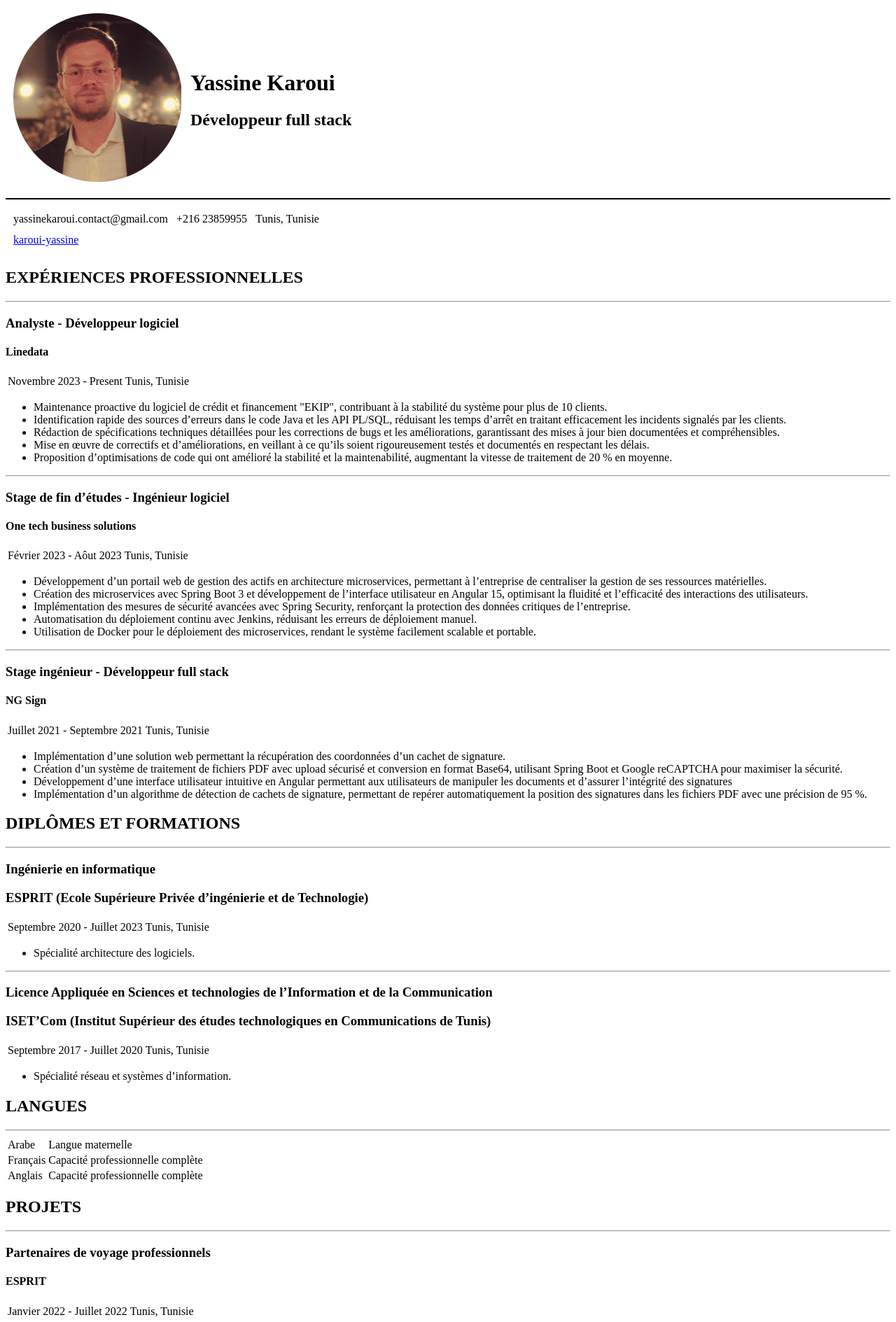
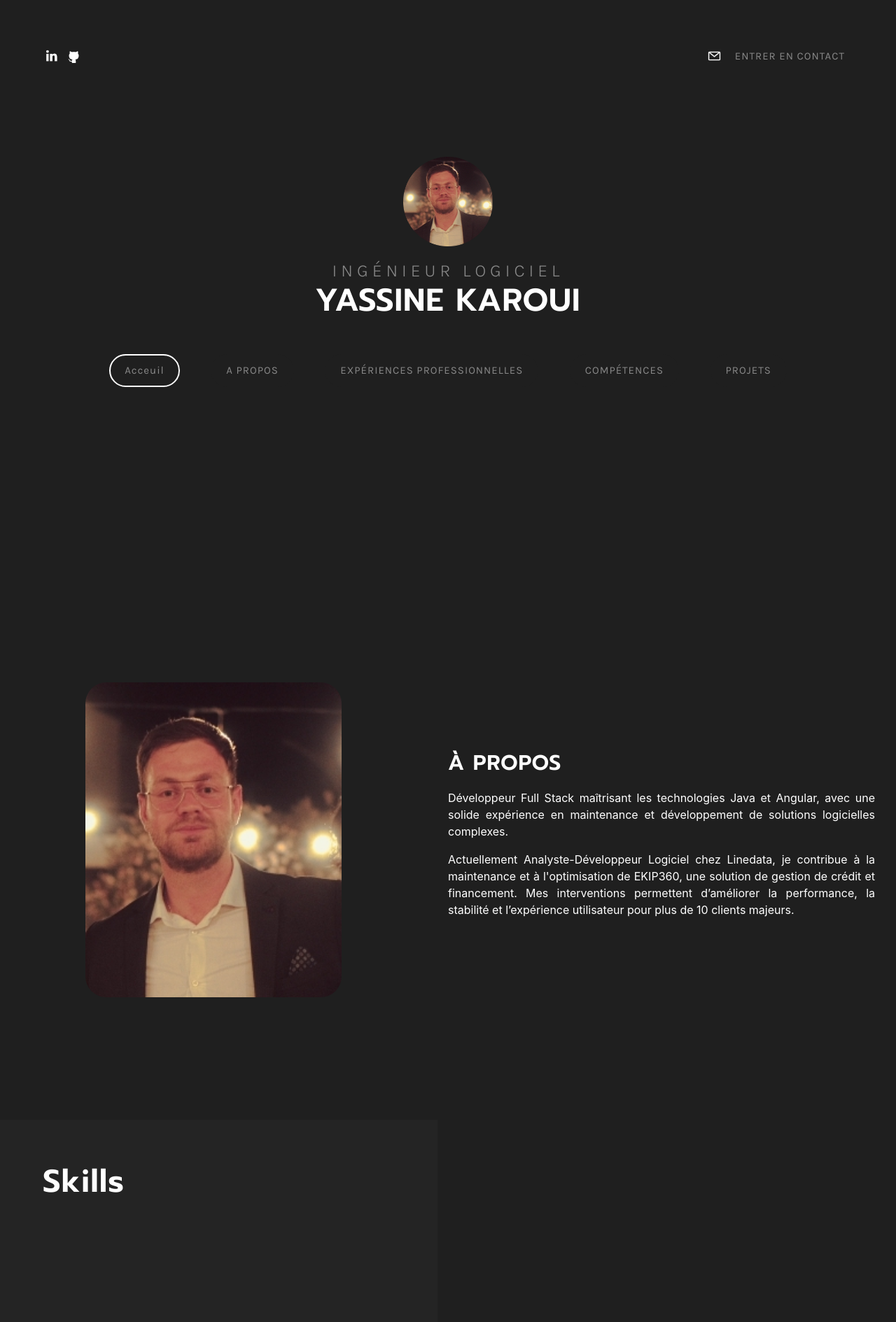
Before and after one commit to Yassinekarouicontact/CV, a plain HTML site: page index.html in a window 1280 px wide. Shown: the top 1889 px of the page at 70% size. Drawn offline with nearby package versions, Linux system fonts and the light colour scheme.

Commit message:
Version 0

```diff
--- /dev/null
+++ b/css/styles.css
@@ -0,0 +1,83 @@
+/*TAG SELECTORS*/
+body {
+  background-color: #1f1f1f;
+  height: 100%;
+  width: 100%;
+  margin: 0;
+  padding: 0;
+  border: 0;
+  text-align: center;
+}
+
+h1 {
+  font-family: 'Prompt';
+  letter-spacing: 1px;
+  font-weight: 600;
+  margin: 0;
+  margin-bottom: 20px;
+  font-size: 45px;
+  color: #ffffff;
+}
+
+h2 {
+  font-family: 'Karla';
+  letter-spacing: 6px;
+  font-weight: 300;
+  margin: 0;
+  margin-top: 20px;
+  font-size: 25px;
+  color: #898989;
+}
+.pe {
+  display: inline;
+  margin: 30px 20px;
+  font-family: 'Karla';
+  letter-spacing: 1px;
+  font-size: 15px;
+  color: #898989;
+  background-color: #1f1f1f; /* Couleur de fond */
+}
+.custom-btn {
+  border: 2px solid transparent; /* Pas de bordure visible par défaut */
+  border-radius: 50px; /* Bordure arrondie */
+  padding: 10px 20px;
+  cursor: pointer;
+}
+
+/* Bordure active */
+.custom-btn.active {
+  border-color: white; /* La bordure est visible uniquement sur le bouton actif */
+}
+
+/* Ajout de la bordure sur le bouton survolé */
+.custom-btn:hover {
+  border-color: white; /* Affiche la bordure sur le bouton survolé */
+  color: white;
+}
+
+/* Supprime la bordure des autres boutons */
+.custom-btn:hover ~ .custom-btn.active {
+  border-color: transparent; /* Désactive la bordure de l'ancien bouton actif */
+}
+/*CLASS SELECTORS*/
+.page {
+  width: 100%;
+  height: 100vh;
+}
+
+.ent_cont {
+  display: inline-block;
+  font-family: 'Karla';
+  letter-spacing: 1px;
+  font-size: 15px;
+  margin-left: 0.5%;
+  margin-bottom: 0;
+  color: #898989;
+}
+.ent_cont:hover {
+  color: white;
+}
+/*colors:  #Noir_292929 #Gris_ghamak_4D4D4D #Gris_fetag_898989 #Blanc_FFFFFF*/
+/*font: Prompt:Semi_bold Karla:Light*/
+
+/*******************************/
--- a/index.html
+++ b/index.html
@@ -2,269 +2,138 @@
 <html lang="en">
   <head>
     <meta charset="UTF-8" />
+    <meta name="viewport" content="width=device-width, initial-scale=1.0" />
+    <meta name="author" content="Yassine Karoui" />
     <title>Yassine's Personal Site</title>
+    <meta
+      name="description"
+      content="Développeur Full Stack maîtrisant les technologies Java et Angular, avec une solide expérience en maintenance et développement de solutions logicielles complexes.
+    Actuellement Analyste-Développeur Logiciel chez Linedata, je contribue à la maintenance et à l'optimisation de EKIP360, une solution de gestion de crédit et financement. Mes interventions permettent d’améliorer la performance, la stabilité et l’expérience utilisateur pour plus de 10 clients majeurs."
+    />
+    <link rel="icon" href="images/yassine_image.png" />
+
+    <link
+      rel="stylesheet"
+      href="https://cdn.jsdelivr.net/npm/bootstrap@4.3.1/dist/css/bootstrap.min.css"
+      integrity="sha384-ggOyR0iXCbMQv3Xipma34MD+dH/1fQ784/j6cY/iJTQUOhcWr7x9JvoRxT2MZw1T"
+      crossorigin="anonymous"
+    />
+    <script
+      src="https://code.jquery.com/jquery-3.3.1.slim.min.js"
+      integrity="sha384-q8i/X+965DzO0rT7abK41JStQIAqVgRVzpbzo5smXKp4YfRvH+8abtTE1Pi6jizo"
+      crossorigin="anonymous"
+    ></script>
+    <script
+      src="https://cdn.jsdelivr.net/npm/popper.js@1.14.7/dist/umd/popper.min.js"
+      integrity="sha384-UO2eT0CpHqdSJQ6hJty5KVphtPhzWj9WO1clHTMGa3JDZwrnQq4sF86dIHNDz0W1"
+      crossorigin="anonymous"
+    ></script>
+    <script
+      src="https://cdn.jsdelivr.net/npm/bootstrap@4.3.1/dist/js/bootstrap.min.js"
+      integrity="sha384-JjSmVgyd0p3pXB1rRibZUAYoIIy6OrQ6VrjIEaFf/nJGzIxFDsf4x0xIM+B07jRM"
+      crossorigin="anonymous"
+    ></script>
+
+    <link rel="preconnect" href="https://fonts.googleapis.com" />
+    <link rel="preconnect" href="https://fonts.gstatic.com" crossorigin />
+    <link
+      href="https://fonts.googleapis.com/css2?family=Karla:ital,wght@0,200..800;1,200..800&family=Prompt:ital,wght@0,100;0,200;0,300;0,400;0,500;0,600;0,700;0,800;0,900;1,100;1,200;1,300;1,400;1,500;1,600;1,700;1,800;1,900&display=swap"
+      rel="stylesheet"
+    />
+    <link rel="stylesheet" href="css/styles.css" />
   </head>
   <body>
-    <table cellspacing="10">
-      <tr>
-        <td>
-          <img src="images/yassine_image.png" alt="yassine_karoui_image" />
-        </td>
-        <td>
-          <h1>Yassine Karoui</h1>
-          <h2>Développeur full stack</h2>
-        </td>
-      </tr>
-    </table>
-    <hr size="2" color="black" />
-    <table cellspacing="10">
-      <tr>
-        <td>yassinekaroui.contact@gmail.com</td>
-        <td>+216 23859955</td>
-        <td>Tunis, Tunisie</td>
-      </tr>
-      <tr>
-        <td>
-          <a href="https://www.linkedin.com/in/karoui-yassine/"
-            >karoui-yassine</a
-          >
-        </td>
-      </tr>
-    </table>
-
-    <h2>EXPÉRIENCES PROFESSIONNELLES</h2>
-    <hr />
-    <h3>Analyste - Développeur logiciel</h3>
-    <h4>Linedata</h4>
-    <table>
-      <tr>
-        <td>Novembre 2023 - Present</td>
-        <td>Tunis, Tunisie</td>
-      </tr>
-    </table>
-    <ul>
-      <li>
-        Maintenance proactive du logiciel de crédit et financement "EKIP",
-        contribuant à la stabilité du système pour plus de 10 clients.
-      </li>
-      <li>
-        Identification rapide des sources d’erreurs dans le code Java et les API
-        PL/SQL, réduisant les temps d’arrêt en traitant efficacement les
-        incidents signalés par les clients.
-      </li>
-      <li>
-        Rédaction de spécifications techniques détaillées pour les corrections
-        de bugs et les améliorations, garantissant des mises à jour bien
-        documentées et compréhensibles.
-      </li>
-      <li>
-        Mise en œuvre de correctifs et d’améliorations, en veillant à ce qu’ils
-        soient rigoureusement testés et documentés en respectant les délais.
-      </li>
-      <li>
-        Proposition d’optimisations de code qui ont amélioré la stabilité et la
-        maintenabilité, augmentant la vitesse de traitement de 20 % en moyenne.
-      </li>
-    </ul>
-    <hr />
-    <h3>Stage de fin d’études - Ingénieur logiciel</h3>
-    <h4>One tech business solutions</h4>
-    <table>
-      <tr>
-        <td>Février 2023 - Aôut 2023</td>
-        <td>Tunis, Tunisie</td>
-      </tr>
-    </table>
-    <ul>
-      <li>
-        Développement d’un portail web de gestion des actifs en architecture
-        microservices, permettant à l’entreprise de centraliser la gestion de
-        ses ressources matérielles.
-      </li>
-      <li>
-        Création des microservices avec Spring Boot 3 et développement de
-        l’interface utilisateur en Angular 15, optimisant la fluidité et
-        l’efficacité des interactions des utilisateurs.
-      </li>
-      <li>
-        Implémentation des mesures de sécurité avancées avec Spring Security,
-        renforçant la protection des données critiques de l’entreprise.
-      </li>
-      <li>
-        Automatisation du déploiement continu avec Jenkins, réduisant les
-        erreurs de déploiement manuel.
-      </li>
-      <li>
-        Utilisation de Docker pour le déploiement des microservices, rendant le
-        système facilement scalable et portable.
-      </li>
-    </ul>
-    <hr />
-    <h3>Stage ingénieur - Développeur full stack</h3>
-    <h4>NG Sign</h4>
-    <table>
-      <tr>
-        <td>Juillet 2021 - Septembre 2021</td>
-        <td>Tunis, Tunisie</td>
-      </tr>
-    </table>
-    <ul>
-      <li>
-        Implémentation d’une solution web permettant la récupération des
-        coordonnées d’un cachet de signature.
-      </li>
-      <li>
-        Création d’un système de traitement de fichiers PDF avec upload sécurisé
-        et conversion en format Base64, utilisant Spring Boot et Google
-        reCAPTCHA pour maximiser la sécurité.
-      </li>
-      <li>
-        Développement d’une interface utilisateur intuitive en Angular
-        permettant aux utilisateurs de manipuler les documents et d’assurer
-        l’intégrité des signatures
-      </li>
-      <li>
-        Implémentation d’un algorithme de détection de cachets de signature,
-        permettant de repérer automatiquement la position des signatures dans
-        les fichiers PDF avec une précision de 95 %.
-      </li>
-    </ul>
-    <h2>DIPLÔMES ET FORMATIONS</h2>
-    <hr />
-    <h3>Ingénierie en informatique</h3>
-    <h3>ESPRIT (Ecole Supérieure Privée d’ingénierie et de Technologie)</h3>
-    <table>
-      <tr>
-        <td>Septembre 2020 - Juillet 2023</td>
-        <td>Tunis, Tunisie</td>
-      </tr>
-    </table>
-    <ul>
-      <li>Spécialité architecture des logiciels.</li>
-    </ul>
-    <hr />
-    <h3>
-      Licence Appliquée en Sciences et technologies de l’Information et de la
-      Communication
-    </h3>
-    <h3>
-      ISET’Com (Institut Supérieur des études technologiques en Communications
-      de Tunis)
-    </h3>
-    <table>
-      <tr>
-        <td>Septembre 2017 - Juillet 2020</td>
-        <td>Tunis, Tunisie</td>
-      </tr>
-    </table>
-    <ul>
-      <li>Spécialité réseau et systèmes d’information.</li>
-    </ul>
-    <h2>LANGUES</h2>
-    <hr />
-    <table>
-      <tr>
-        <td>Arabe</td>
-        <td>Langue maternelle</td>
-      </tr>
-      <tr>
-        <td>Français</td>
-        <td>Capacité professionnelle complète</td>
-      </tr>
-      <tr>
-        <td>Anglais</td>
-        <td>Capacité professionnelle complète</td>
-      </tr>
-    </table>
-    <h2>PROJETS</h2>
-    <hr />
-    <h3>Partenaires de voyage professionnels</h3>
-    <h4>ESPRIT</h4>
-    <table>
-      <tr>
-        <td>Janvier 2022 - Juillet 2022</td>
-        <td>Tunis, Tunisie</td>
-      </tr>
-    </table>
-    <ul>
-      <li>
-        Conception et développement d’une application web pour mettre en
-        relation des entreprises cherchant des partenaires de voyage.
-        Utilisation de Java, Spring et Angular sous méthodologie Scrum.
-      </li>
-    </ul>
-    <hr />
-    <h3>Recettes et gestion de repas</h3>
-    <h4>FREELANCE</h4>
-    <table>
-      <tr>
-        <td>Octobre 2021 - Juillet 2021</td>
-        <td>Tunis, Tunisie</td>
-      </tr>
-    </table>
-    <ul>
-      <li>
-        Développement d’une application mobile pour amateurs de cuisine
-        permettant la recherche de recettes et la gestion de repas. Outils :
-        Java, Spring, Figma, et GitHub.
-      </li>
-    </ul>
-    <hr />
-    <h3>Gestion des Salles de Sport et Cours en Ligne</h3>
-    <h4>ESPRIT</h4>
-    <table>
-      <tr>
-        <td>Janvier 2021 - Juin 2021</td>
-        <td>Tunis, Tunisie</td>
-      </tr>
-    </table>
-    <ul>
-      <li>
-        Développement d’une application desktop et web de gestion des salles de
-        sports et organisation de leurs cours. Outils : JAVA, JAVAFX, Symfony
-      </li>
-    </ul>
-    <h2>COMPÉTENCES</h2>
-    <hr />
-    <ul style="list-style-type: none">
-      <li>&#9733; Back-end</li>
-      <p>
-        Java 17, PHP, Spring Boot 3, Symfony, API REST, architecture
-        microservices, PL/SQL, JUnit.
-      </p>
-      <li>&#9733; Front-end</li>
-      <p>Angular 15, HTML5, CSS3, TypeScript, Bootstrap 5.</p>
-      <li>&#9733; Bases de données</li>
-      <p>MySQL, Oracle, PostgreSQL</p>
-      <li>&#9733; DevOps</li>
-      <p>CI/CD (Jenkins, GitLab CI), Docker, Git (GitHub, GitLab).</p>
-      <li>&#9733; Sécurité</li>
-      <p>Spring Security, OAuth2, gestion des permissions.</p>
-      <li>&#9733; Gestion de projet</li>
-      <p>Scrum, méthodologie Agile, Jira, UML.</p>
-      <li>&#9733; Système d’exploitation</li>
-      <p>Windows, Linux.</p>
-    </ul>
-    <h2>ATOUTS ET POINTS FORTS</h2>
-    <hr />
-    <p>
-      <span>Polyvalent</span>
-      <span>Remise en question</span>
-    </p>
-    <p>
-      <span>Travail en équipe</span>
-      <span>Esprit vif et curieux</span>
-    </p>
-    <p>
-      <span>Capacité d’adaptation</span>
-      <span>Bon relationnel</span>
-    </p>
-    <h2>CENTRES D’INTÉRÊT</h2>
-    <hr />
-    <ul>
-      <li>Sport : cyclisme / Football / Fitness</li>
-      <li>Jeux vidéo</li>
-    </ul>
+    <section id="home">
+      <div class="page" style="display: flex; flex-direction: column">
+        <div
+          class="header_div"
+          style="
+            height: 20%;
+            display: flex; /* Active Flexbox dans le header */
+            align-items: center;
+          "
+        >
+          <img
+            style="width: 1.5%; background-color: white; margin-left: 5%"
+            src="images/linkedin.png"
+            alt="linkedin"
+          />
+          <img
+            style="width: 1.5%; background-color: white; margin-left: 1%"
+            src="images/github.png"
+            alt="github"
+          />
+          <img
+            style="width: 1.5%; background-color: white; margin-left: 70%"
+            src="images/email.png"
+            alt="email"
+          />
+          <button type="button" class="btn ent_cont">ENTRER EN CONTACT</button>
+        </div>
+        <div class="profil_page" style="flex-grow: 1">
+          <img
+            class="image_profil"
+            style="width: 10%; margin-top: 5%"
+            src="images/yassine_image.png"
+            alt="yassine_karoui"
+          />
+          <h2>INGÉNIEUR LOGICIEL</h2>
+          <h1>YASSINE KAROUI</h1>
+          <button type="button" class="btn pe custom-btn active">
+            Acceuil
+          </button>
+          <button type="button" class="btn pe custom-btn">A PROPOS</button>
+          <button type="button" class="btn pe custom-btn">
+            EXPÉRIENCES PROFESSIONNELLES
+          </button>
+          <button type="button" class="btn pe custom-btn">COMPÉTENCES</button>
+          <button type="button" class="btn pe custom-btn">PROJETS</button>
+        </div>
+      </div>
+    </section>
+    <section id="about">
+      <div class="page row">
+        <div class="col-md-6" style="text-align: center; margin: auto">
+          <img
+            src="images/yassine_image_a_propos.jpeg"
+            alt="Yassine Karoui"
+            style="width: 60%; border-radius: 30px"
+          />
+        </div>
+        <div
+          class="col-md-6"
+          style="
+            text-align: left;
+            margin: auto 0;
+            color: white;
+            text-align: justify;
+          "
+        >
+          <h1 style="font-size: 30px">À PROPOS</h1>
+          <p>
+            Développeur Full Stack maîtrisant les technologies Java et Angular,
+            avec une solide expérience en maintenance et développement de
+            solutions logicielles complexes.
+          </p>
+          <p>
+            Actuellement Analyste-Développeur Logiciel chez Linedata, je
+            contribue à la maintenance et à l'optimisation de EKIP360, une
+            solution de gestion de crédit et financement. Mes interventions
+            permettent d’améliorer la performance, la stabilité et l’expérience
+            utilisateur pour plus de 10 clients majeurs.
+          </p>
+        </div>
+      </div>
+    </section>
+    <section id="Skills">
+      <div class="page row">
+        <div class="col-md-6" style="background-color: #242424">
+          <h1 style="text-align: left; padding: 10%">Skills</h1>
+        </div>
+        <div class="col-md-6" style="background-color: #1f1f1f" ;></div>
+      </div>
+    </section>
+    <section id="footer"></section>
+    <script src="script.js"></script>
   </body>
-  <a href="contact_me.html">contact me</a>
 </html>
```
Also changed, not shown: contact_me.html (deleted, +0 -30 lines), script.js (added, +23 -0 lines), icons/yk.ico (added), images/email.png (added), images/github.png (added), images/linkedin.png (added), images/test2.png (added), images/yassine_image_a_propos.jpeg (added), 2 other files.
